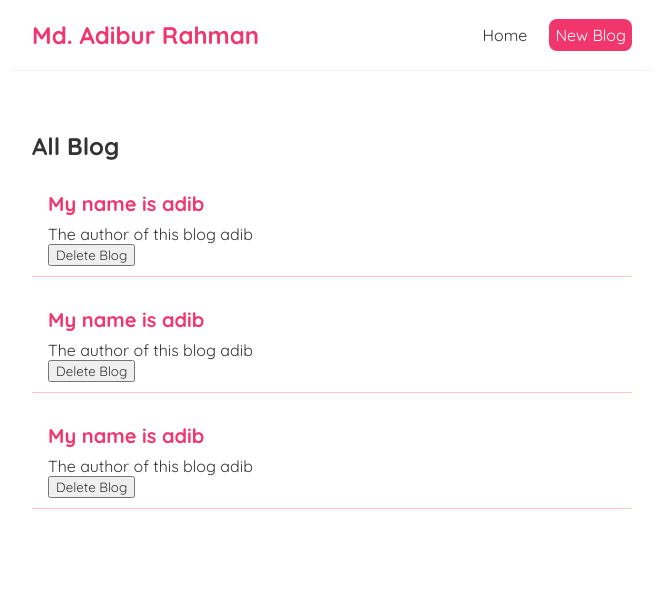
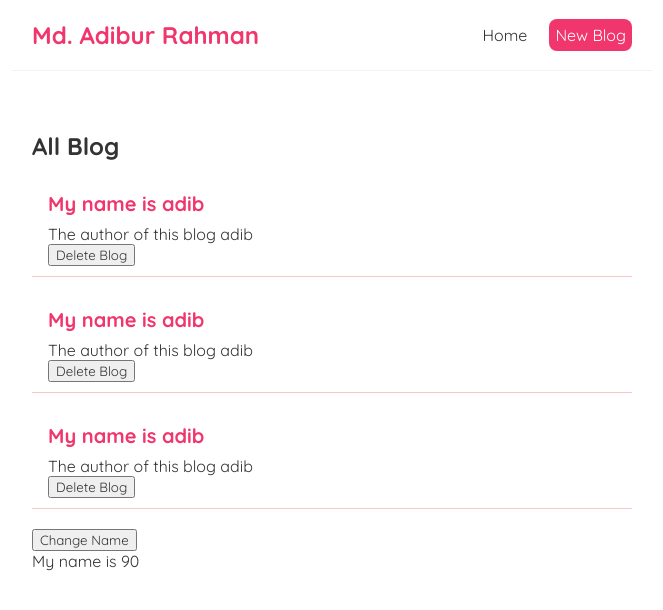
Before and after one commit to adibfuego90/react-vite-learning, a React (Vite) app: page / in a window 1280 px wide. Shown: the top 610 px of the page, without its empty margins (308-971 px from the left). Built offline with nearby package versions, Linux system fonts and the light colour scheme.

Commit message:
useEffect hook is used

```diff
--- a/src/Home.jsx
+++ b/src/Home.jsx
@@ -1,7 +1,8 @@
-import { useState } from "react";
+import { useState, useEffect } from "react";
 import BlogList from "./BlogList";
 
 const Home = () => {
+  const [age, setAge] = useState(90);
   const [blogs, setBlogs] = useState([
     {
       title: "My name is adib",
@@ -26,9 +27,16 @@ const Home = () => {
     const newBlogs = blogs.filter((blog) => blog.id !== id);
     setBlogs(newBlogs);
   };
+
+  useEffect(() => {
+    console.log("USE Effect hook");
+  }, [age]);
+
   return (
     <div className="home">
       <BlogList blogs={blogs} title="All Blog" handleDelete={handleDelete} />
+      <button onClick={() => setAge(121)}>Change Name</button>
+      <p>My name is {age}</p>
     </div>
   );
 };
```
